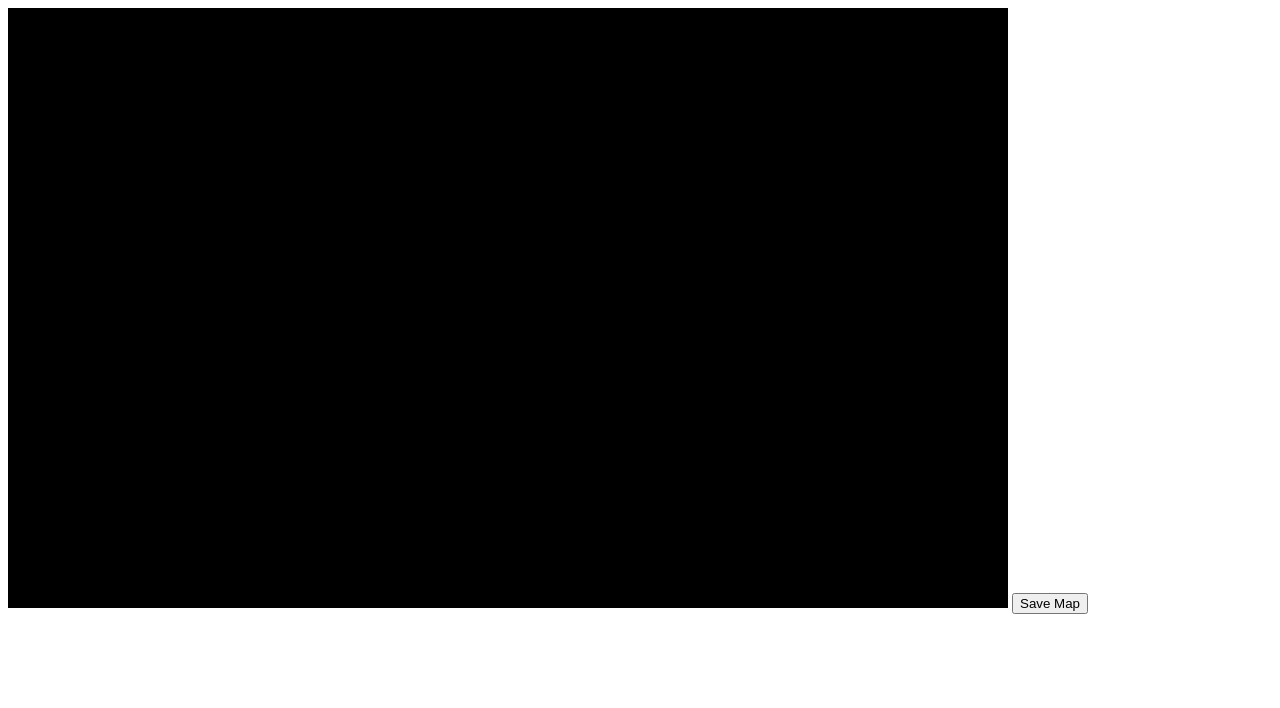
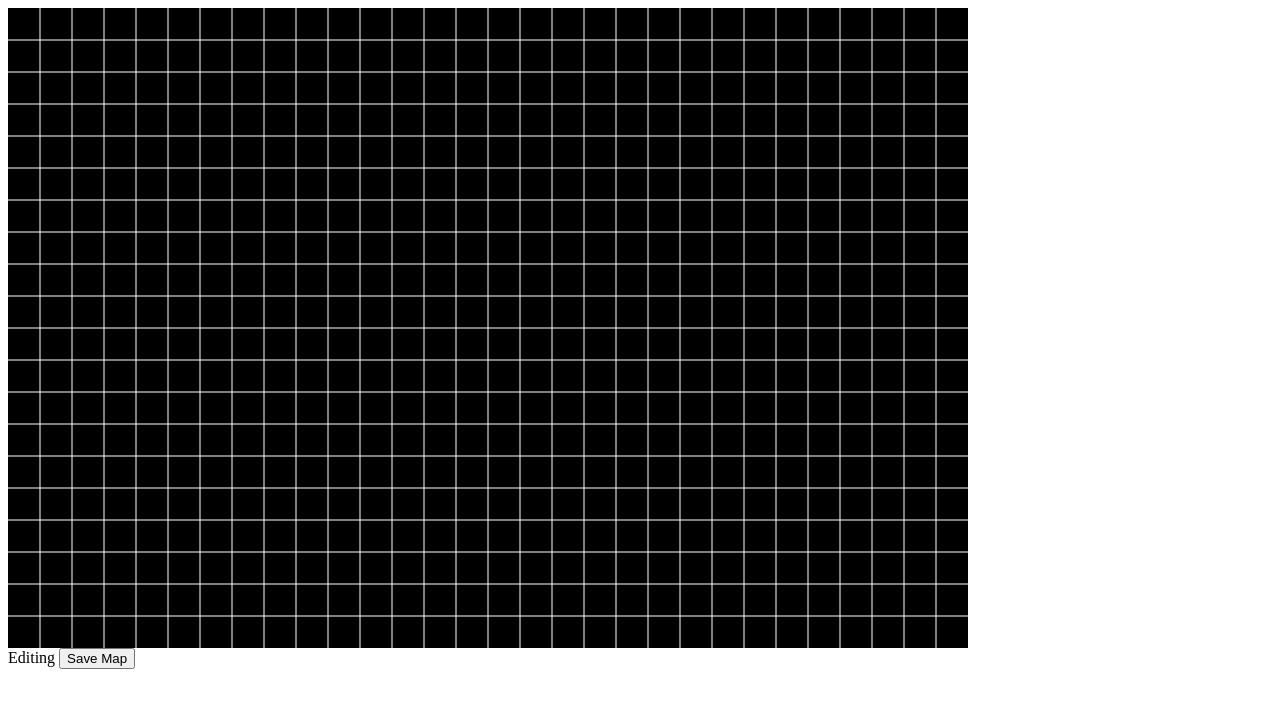
Before and after one commit to DealPete/battlecity, a plain HTML site: page editor.html in a window 1280 px wide. Drawn offline with Linux system fonts and the light colour scheme; no server answers.

Commit message:
editor can load map

```diff
--- a/editor.html
+++ b/editor.html
@@ -2,7 +2,11 @@
 	<head>
 	</head>
 	<body>
-		<canvas id="editor" style="background-color: black;" width="1000" height="600">You need a browser supporting HTML5 canvas to use this program.</canvas>
+		<div>
+			<canvas id="editor" style="background-color: black;" width="960" height="640">You need a browser supporting HTML5 canvas to use this program.</canvas>
+		</div>
+		Editing <span id="levelName"></span>
+		<button id="saveButton">Save Map</button>
+		<script src="editor.js"></script>
 	</body>
-	<button>Save Map</button>
-	<input type="
+</html>
--- /dev/null
+++ b/editor.js
@@ -0,0 +1,80 @@
+MAP_HEIGHT = 20
+MAP_WIDTH = 30
+SQUARE_HEIGHT = 32
+SQUARE_WIDTH = 32
+
+var canvas = document.getElementById('editor');
+var ctx = canvas.getContext('2d');
+
+imageLoaded = false;
+mapLoaded = false;
+
+var sprites = new Image();
+sprites.src = "tiles.png"
+
+sprites.onload = function() {
+	imageLoaded = true;
+	if (mapLoaded) drawMap();
+}
+
+var tiles = [
+	{ name: "none", x: 0, y: 0 },
+	{ name: "wall", x: 9*32, y: 17*32 }
+]
+
+var level = {};
+var map = [];
+var levelNameSpan = document.getElementById('levelName');
+var saveButton = document.getElementById('saveButton');
+
+function loadMap() {
+	var xmlhttp = new XMLHttpRequest();
+	xmlhttp.onreadystatechange = function() {
+		if (this.readyState == 4 && this.status == 200) {
+			level = JSON.parse(this.responseText);
+			levelNameSpan.innerHTML = level.name;
+			for (i of level.data)
+				map.push(i);
+			mapLoaded = true;
+			if (imageLoaded)
+				drawMap();
+		}
+	}
+	xmlhttp.open("GET", "loadlevel.php");
+	xmlhttp.send();
+}
+
+function drawGrid() {
+	for (i = 1; i < MAP_WIDTH; i++) {
+		ctx.beginPath();
+		ctx.moveTo(i * SQUARE_WIDTH, 0);
+		ctx.lineTo(i * SQUARE_WIDTH, SQUARE_HEIGHT*MAP_HEIGHT);
+		ctx.lineWidth = 1;
+		ctx.strokeStyle = "#FFFFFF";
+		ctx.stroke();
+	}
+
+	for (i = 1; i < MAP_HEIGHT; i++) {
+		ctx.beginPath();
+		ctx.moveTo(0, i * SQUARE_HEIGHT);
+		ctx.lineTo(SQUARE_WIDTH*MAP_WIDTH, i * SQUARE_HEIGHT);
+		ctx.lineWidth = 1;
+		ctx.strokeStyle = "#FFFFFF";
+		ctx.stroke();
+	}
+}
+
+function drawMap() {
+	function drawTile(name, x, y) {
+		ctx.drawImage(sprites, tiles[name].x, tiles[name].y,
+			SQUARE_WIDTH, SQUARE_HEIGHT, x*SQUARE_WIDTH, y*SQUARE_HEIGHT,
+			SQUARE_WIDTH, SQUARE_HEIGHT);
+	}
+
+	for (i = 0; i < map.length; i++) {
+		drawTile(map[i], i % MAP_WIDTH, Math.floor(i / MAP_WIDTH))
+	}
+}
+
+loadMap();
+drawGrid();
```
Also changed, not shown: level.json (added, +4 -0 lines), tiles.png (added), 1 other file.
